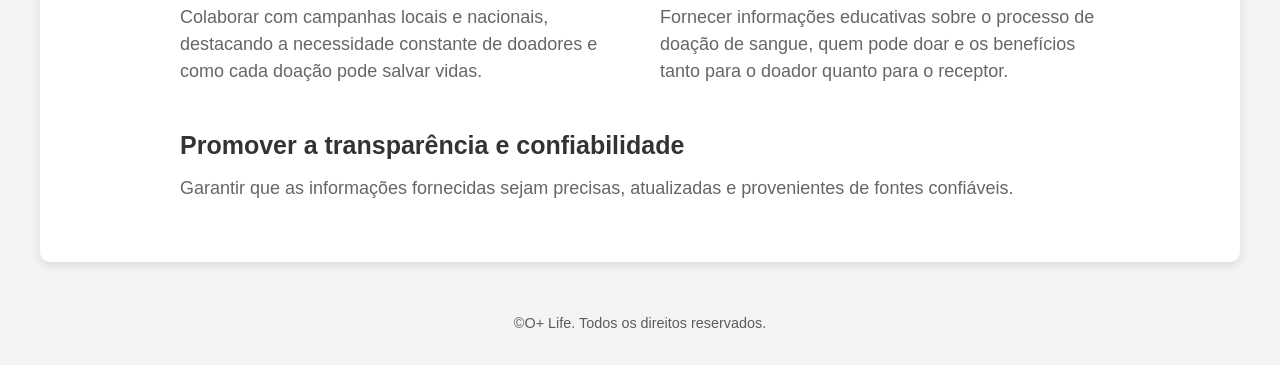
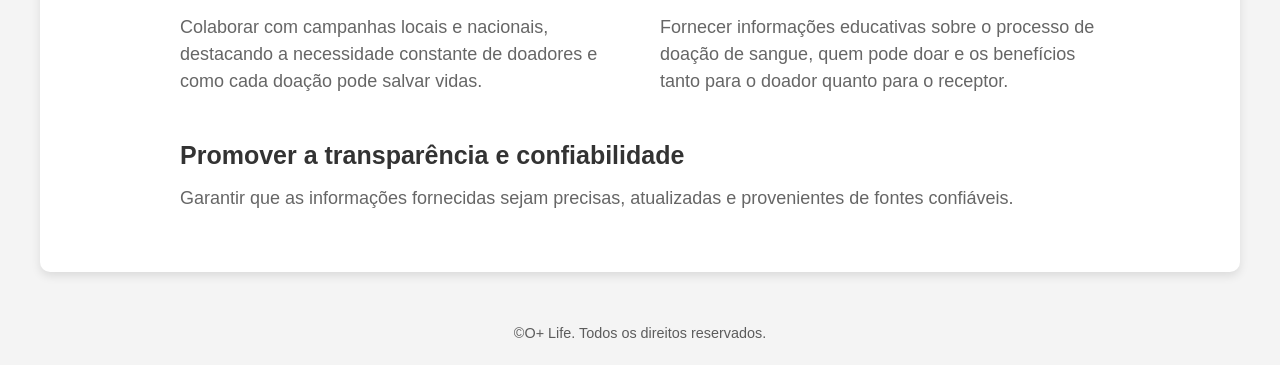
Before and after one commit to Muraups/Project_extension, a plain HTML site: page tst/objetivo.html in a window 1280 px wide. Shown: the part 479-844 px from the top of the page. Drawn offline with Linux system fonts and the light colour scheme.

Commit message:
Ajuste margem

```diff
--- a/tst/Style/objetivo.css
+++ b/tst/Style/objetivo.css
@@ -41,7 +41,7 @@ body {
         /* Fixando a altura da tela */
     height: 100vh; /* Mantém o body ocupando toda a altura da tela */
     overflow-x: hidden; /* Impede a rolagem horizontal */
-    margin: 0 auto; /* Centraliza o conteúdo */
+    margin: 20px auto; /* Centraliza o conteúdo */
     height: fit-content;
 }
 
--- a/tst/objetivo.html
+++ b/tst/objetivo.html
@@ -6,7 +6,7 @@
     <title>O Mais Life</title>
     <link rel="stylesheet" href="Style/objetivo.css">
 </head>
-<body>
+
 <header>
     <h2>Doe uma segunda chance a alguém</h2>
 
@@ -17,6 +17,9 @@
         <a href="quiz.html" class="btn">Quiz</a>
     </div>
 </header>
+
+<body>
+
 
     <section class="conteudo">
         <h1>O +Life tem como objetivo :</h1>
```
Lines whose indentation alone changed are shown as unchanged.
